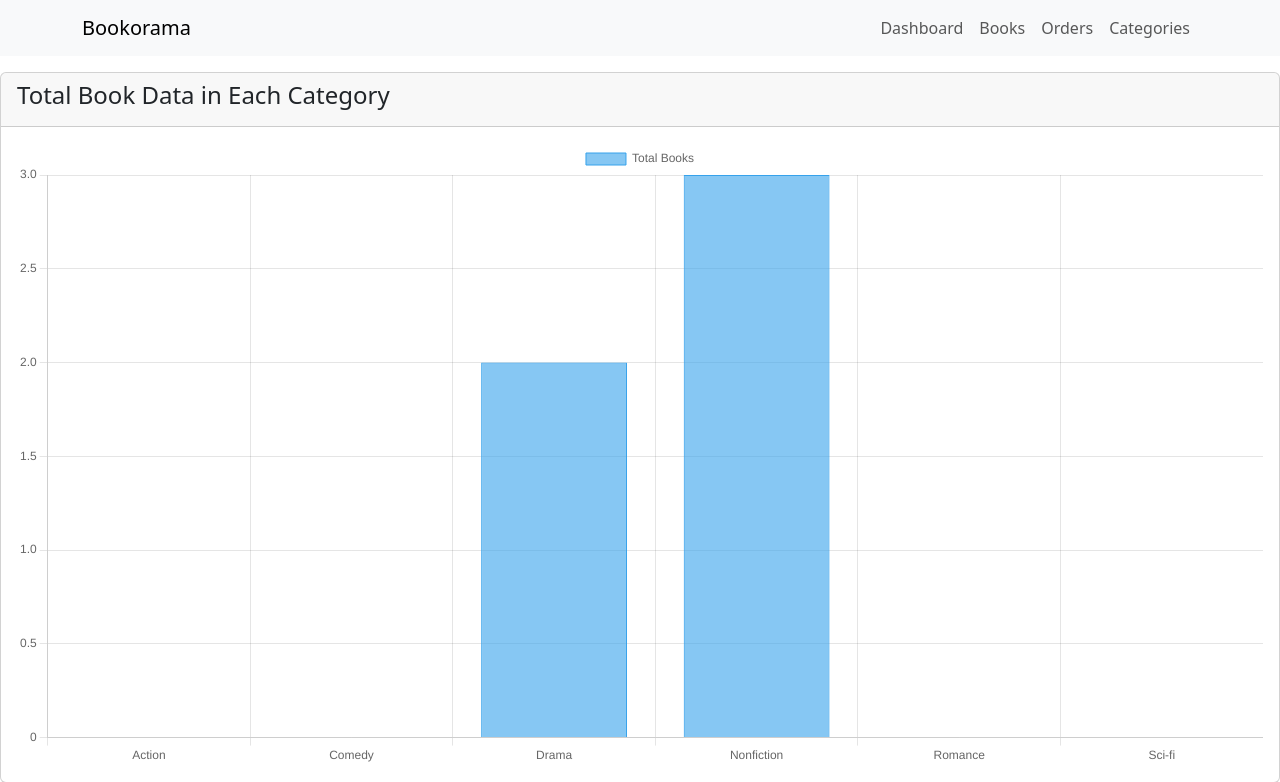
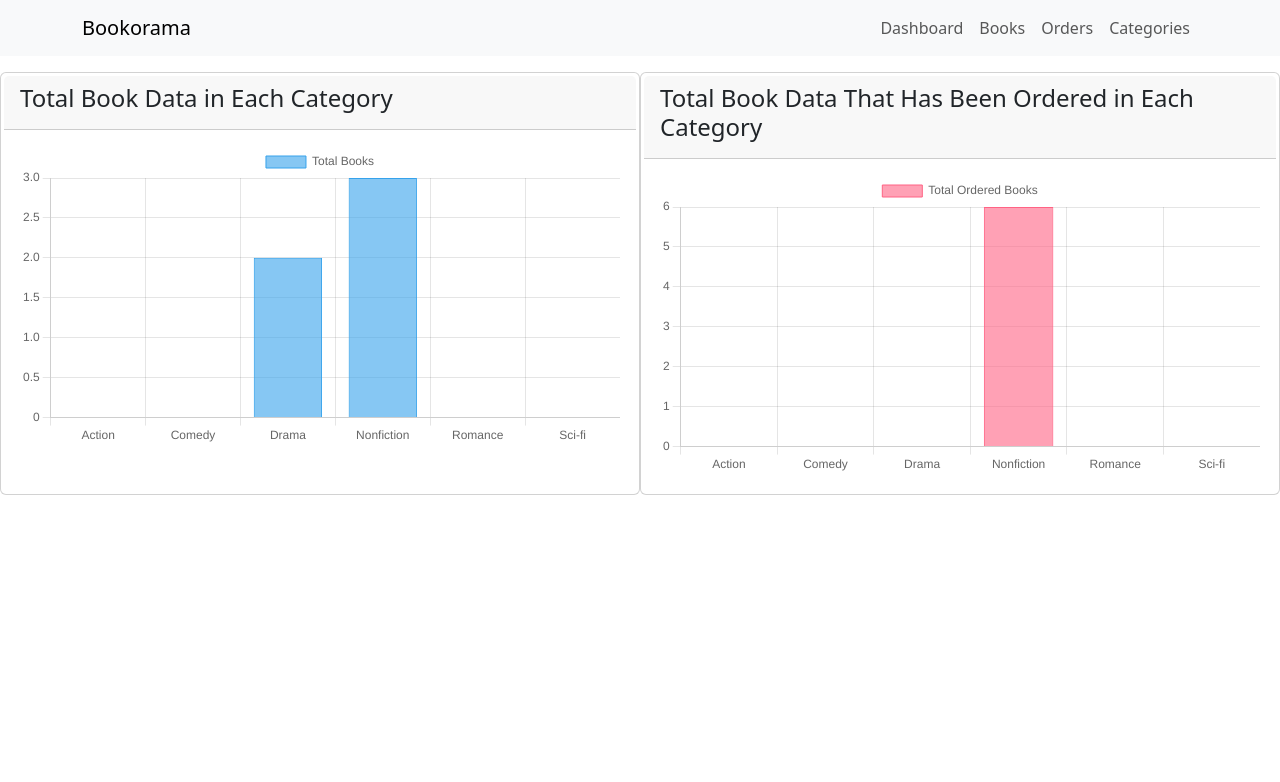
Before and after one commit to Kelompok-PBP/bookoramalite, a PHP site: page /view_grafik.php in a window 1280 px wide. Shown: the top 782 px of the page. After the commit the page ends 495 px from the top, so only its background shows below. Run offline with PHP 8.4, Linux system fonts and the light colour scheme; data comes from the database, SQL or seed files in the repository; some libraries are stand-ins or nearby versions.

Commit message:
fix tampilan grafik

```diff
--- a/view_grafik.php
+++ b/view_grafik.php
@@ -49,7 +49,8 @@ $db->close();
 
 <?php include('./layout.php') ?>
 
-<div class="card mt-5">
+<div class="d-flex justify-content-between">
+    <div class="card mt-5 mr-3" style="flex: 1; padding: 3px;">
         <div class="card-header">
             <h4>Total Book Data in Each Category</h4>
         </div>
@@ -58,12 +59,13 @@ $db->close();
         </div>
     </div>
 
-<div class="card mt-5">
+    <div class="card mt-5" style="flex: 1; padding: 3px;">
         <div class="card-header">
             <h4>Total Book Data That Has Been Ordered in Each Category</h4>
         </div>
         <div class="card-body">
             <canvas id="totalOrderedBooksChart" width="400" height="200"></canvas>
+        </div>
     </div>
 </div>
 
```
Lines whose indentation alone changed are shown as unchanged.
